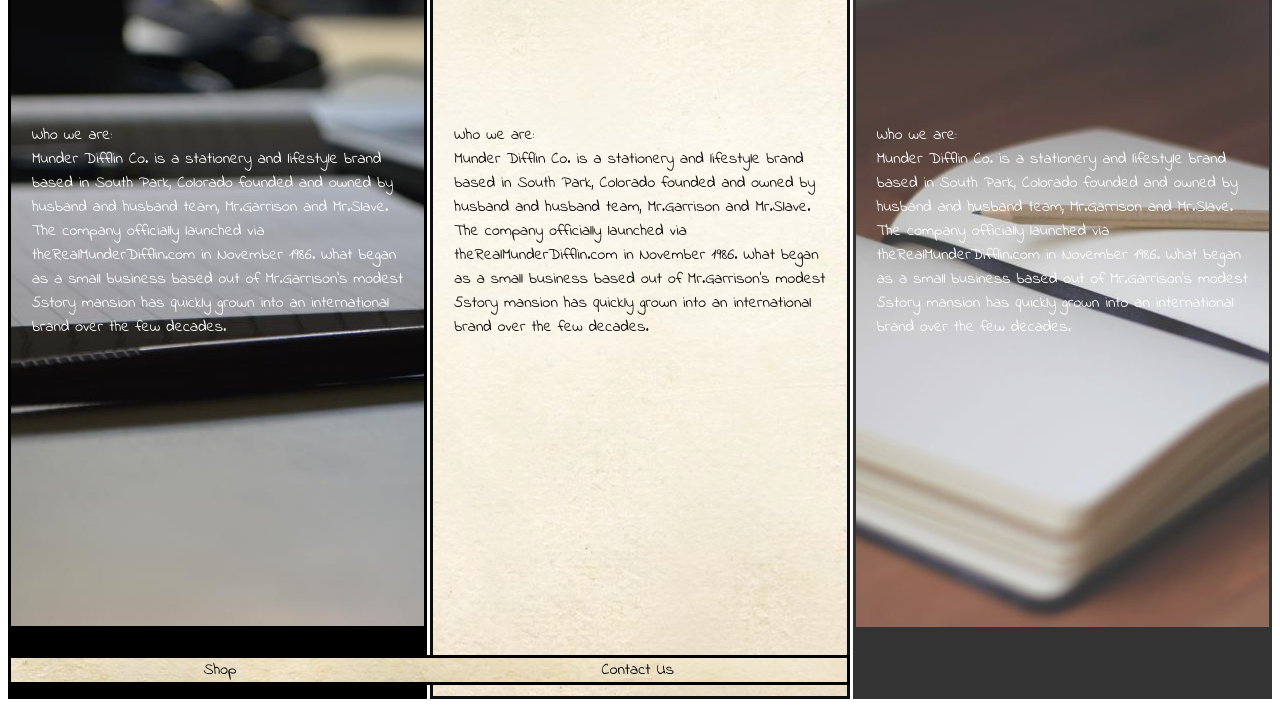
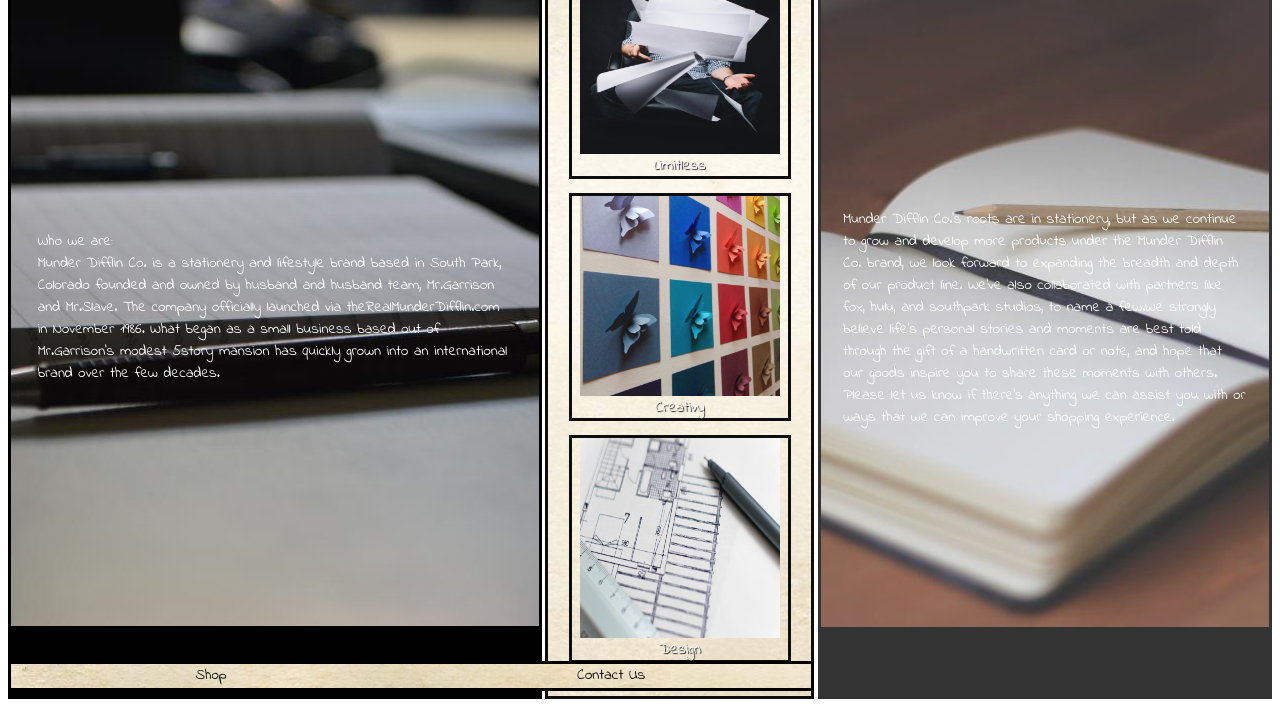
Before and after one commit to complexlogik/mazMunderDifflinProject, a plain HTML site: page index.html in a window 1280 px wide. Shown: the part 93-800 px from the top of the page. Drawn offline with Linux system fonts and the light colour scheme; a script that the page names is missing.

Commit message:
added some styling and "borrowed my own code for image gallery from last project and fixed it up a bit

```diff
--- a/index.css
+++ b/index.css
@@ -2,6 +2,7 @@
 * {
   box-sizing: border-box;
   font-family: 'Indie Flower', cursive;
+  font-size: 15px;
 }
 
 .wrapper {
@@ -31,12 +32,16 @@
   width: 100%;
   background-color: black;
   border: 3px solid black;
+  display: flex;
+  flex-direction: column;
+  justify-content: center;
   animation: fadein;
   animation-duration: 5s;
   animation-fill-mode: forwards;
   padding: 5%;
 }
-#heading{
+
+#heading {
   grid-column: 1/4;
   grid-row: 2;
   text-align: center;
@@ -50,6 +55,7 @@
   animation-duration: 3s;
   animation-fill-mode: forwards;
 }
+
 #navHolder {
   grid-column: 1 / 3;
   grid-row:97/99;
@@ -79,7 +85,7 @@
   background-color: black;
   color: white;
   text-align: center;
-  border: 1px solid #FAF7E8;
+  border: 1px solid black;
 }
 
 #nav2 {
@@ -109,6 +115,9 @@
   border: 3px solid black;
   height: 100%;
   width: 100%;
+  display: flex;
+  flex-direction: column;
+  justify-content: center;
   animation: fadein;
   animation-duration: 10s;
   animation-fill-mode: forwards;
@@ -126,10 +135,25 @@
   height: 100%;
   width: 100%;
   border: 3px solid black;
+  display: flex;
+  flex-direction: column;
+  justify-content: center;
   animation: fadein;
   animation-duration: 7s;
   animation-fill-mode: forwards;
   padding: 5%;
+}
+
+.images {
+  border: 3px solid black;
+  margin: 3%;
+  color: white;
+  text-shadow: 1px 1px 1px black;
+  text-align: center;
+}
+
+.images:hover {
+  transform: scale(1.1);
 }
 
 @keyframes fadein {
@@ -143,11 +167,6 @@
 
 }
 
-#imgOne {
-  animation: fadein;
-  animation-duration: 5s;
-  animation-fill-mode: forwards;
-}
 
 .hidden {
   visibility: hidden;
--- a/index.html
+++ b/index.html
@@ -13,15 +13,6 @@
     </header>
 <Main class="wrapper">
     <div id="leftBox">
-        <!-- not the most elegently written but is there a better way to add spacing or center text in css grid?
-        did a lot of research but deadline was fast apporaching so i went for the "out of the box approach" -->
-        <br>
-        <br>
-        <br>
-        <br>
-        <br>
-        <br>
-        <br>
         <p><emp>Who we are:</emp>
         <br>Munder Difflin Co. is a stationery and lifestyle brand based in South Park, Colorado founded and owned by husband and husband
         team, Mr.Garrison and Mr.Slave. The company officially launched via theRealMunderDifflin.com in November 1986. What began
@@ -37,34 +28,24 @@
         <div id = 'nav2'> Contact Us</div>
         </div>
     <div id ='rightBox'>
-        <br>
-        <br>
-        <br>
-        <br>
-        <br>
-        <br>
-        <br>
         <p>
-            <emp>Who we are:</emp>
-            <br>Munder Difflin Co. is a stationery and lifestyle brand based in South Park, Colorado founded and owned by husband and
-            husband team, Mr.Garrison and Mr.Slave. The company officially launched via theRealMunderDifflin.com in November 1986.
-            What began as a small business based out of Mr.Garrison's modest 5story mansion has quickly grown into an international
-            brand over the few decades. </p>
+            <br>Munder Difflin Co.'s roots are in stationery, but as we continue to grow and develop more products under the Munder Difflin
+            Co. brand, we look forward to expanding the breadth and depth of our product line. We've also collaborated with partners
+            like fox, hulu, and southpark studios, to name a few.We strongly believe life's personal stories and moments are best told
+            through the gift of a handwritten card or note, and hope that our goods inspire you to share these moments with others. Please
+            let us know if there's anything we can assist you with or ways that we can improve your shopping experience. </p>
     </div>
     <div id ='midBox'>
-        <br>
-        <br>
-        <br>
-        <br>
-        <br>
-        <br>
-        <br>
-        <p>
-            <emp>Who we are:</emp>
-            <br>Munder Difflin Co. is a stationery and lifestyle brand based in South Park, Colorado founded and owned by husband and
-            husband team, Mr.Garrison and Mr.Slave. The company officially launched via theRealMunderDifflin.com in November 1986.
-            What began as a small business based out of Mr.Garrison's modest 5story mansion has quickly grown into an international
-            brand over the few decades. </p>
+
+            <div class = 'images'>
+                <img src='limitlespaper.jpg' style='width:200px;height:200px;'> Limitless
+            </div>
+            <div class ='images'>
+                <img src='colorspop.jpg' style='width:200px;height:200px;'> Creativy
+            </div>
+            <div class ='images'>
+                <img src='paperdesign.jpg' style='width:200px;height:200px;'> Design
+            </div>
     </div>
 </main>
     <script src='index.js'></script>
```
